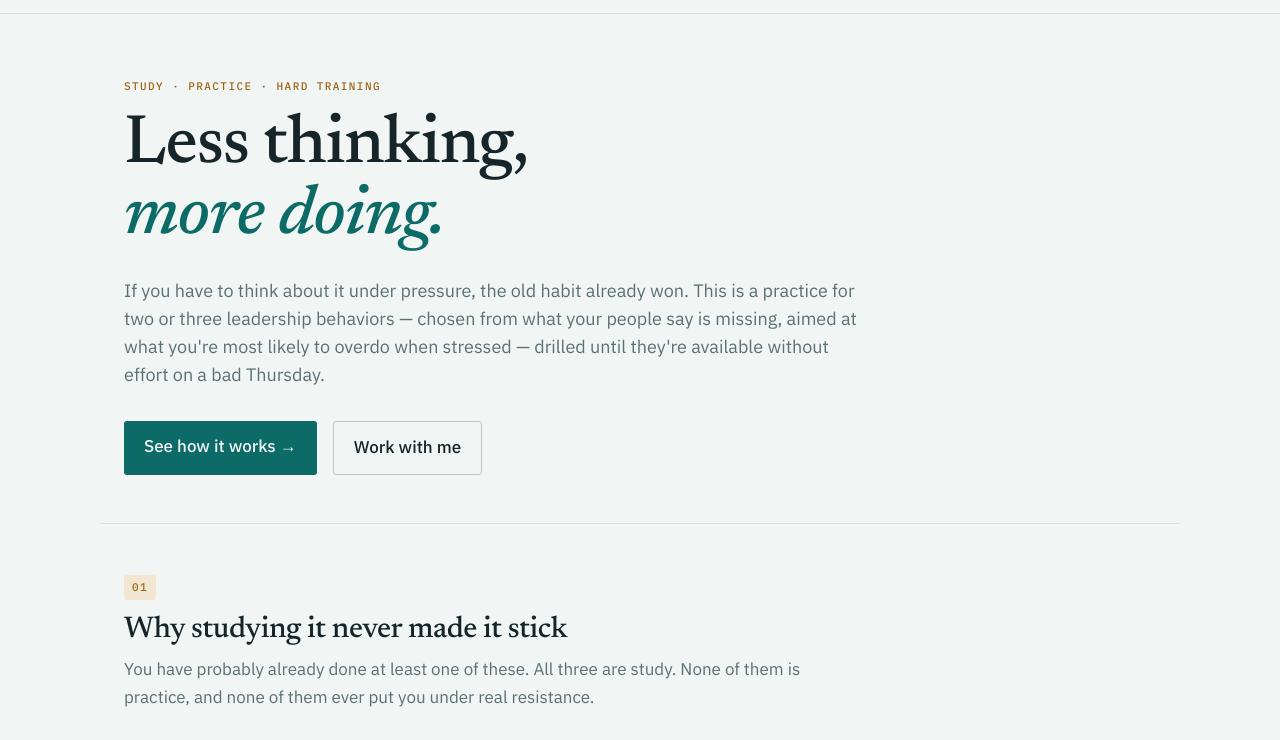
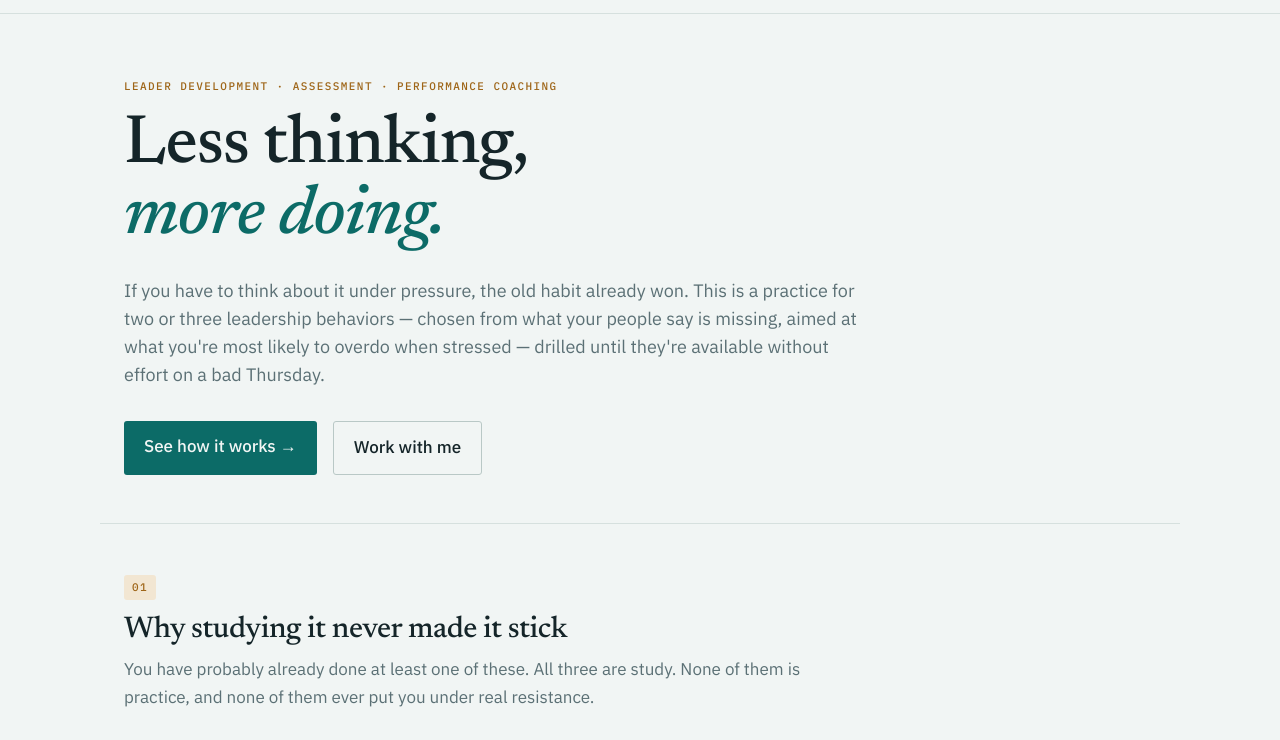
Before and after one commit to davidcmorris/leadfromthehip, an Astro site: page / in a window 1280 px wide. Shown: the part 47-787 px from the top of the page. Built offline with nearby package versions, Linux system fonts and the light colour scheme; Astro itself is replaced by a stand-in of ours.

Commit message:
Update hero eyebrow to Leader development / assessment / performance coaching
David wanted "Leader" not "Leadership" (developing leaders, not
studying leadership as a field), and settled on "performance coaching"
over the bare "coaching" from the previous iteration.

```diff
--- a/src/pages/index.astro
+++ b/src/pages/index.astro
@@ -11,7 +11,7 @@ import RepCard from "../components/RepCard.astro";
 	description="Assessment-led leadership coaching that turns your dispositions into specific routines, then measures whether they stuck. For anyone who leads a team."
 >
 	<Hero
-		eyebrow="Study · practice · hard training"
+		eyebrow="Leader development · assessment · performance coaching"
 		standfirst="If you have to think about it under pressure, the old habit already won. This is a practice for two or three leadership behaviors — chosen from what your people say is missing, aimed at what you're most likely to overdo when stressed — drilled until they're available without effort on a bad Thursday."
 		primaryCta={{ label: "See how it works →", href: "#method" }}
 		secondaryCta={{ label: "Work with me", href: "/work-with-me" }}
```
